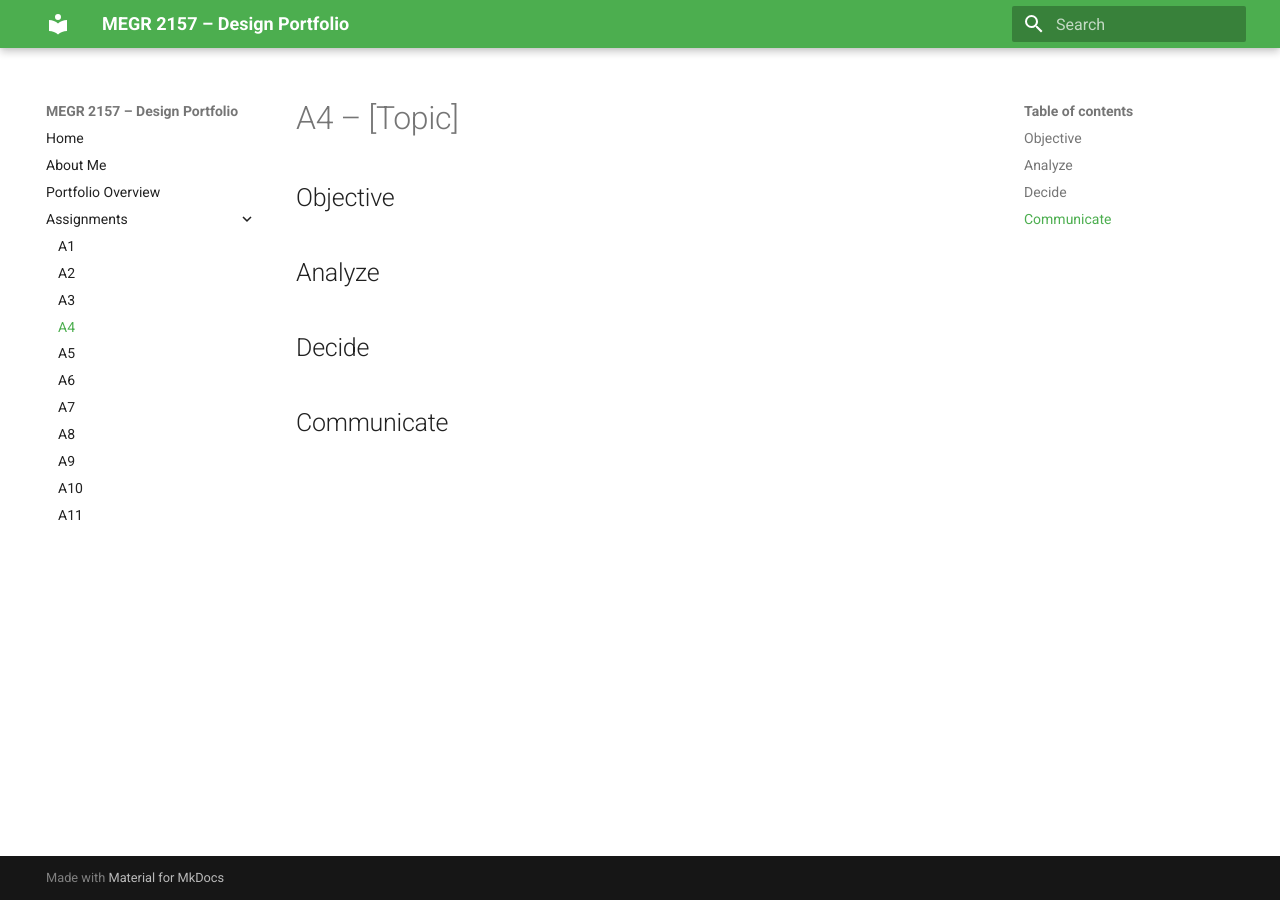
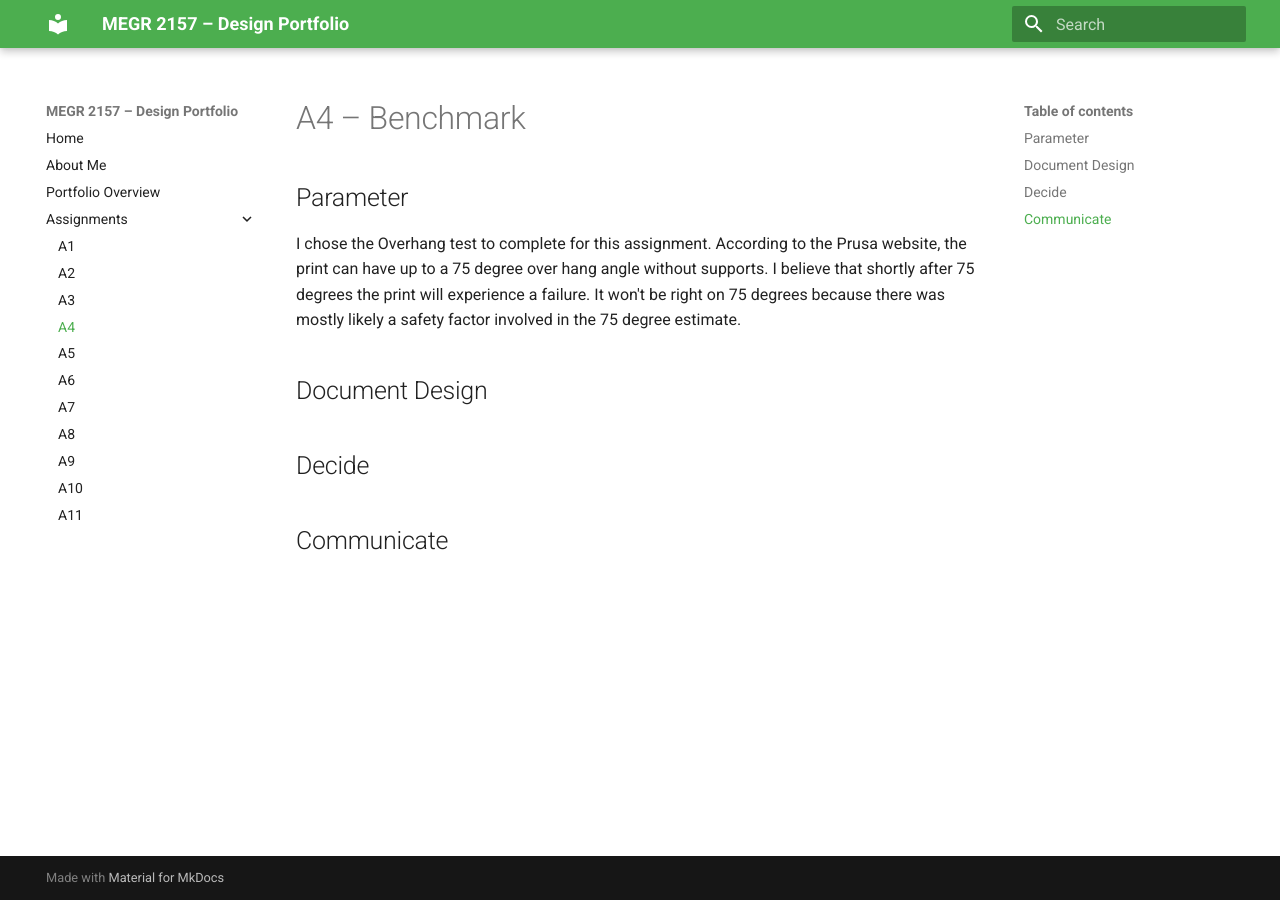
Before and after one commit to nnicho12/Noah-Nicholson-Portfolio, an MkDocs documentation site: the page built from docs/assignments/A04/index.md, in a window 1280 px wide. Built offline with MkDocs 1.6.1 and Material for MkDocs 9.7.7, drawn with Linux system fonts in a browser that asks for light colours.

Commit message:
Update index.md

```diff
--- a/docs/assignments/A04/index.md
+++ b/docs/assignments/A04/index.md
@@ -1,9 +1,9 @@
-# A4 – [Topic]
+# A4 – Benchmark
 
-## Objective
+## Parameter
+I chose the Overhang test to complete for this assignment. According to the Prusa website, the print can have up to a 75 degree over hang angle without supports. I believe that shortly after 75 degrees the print will experience a failure. It won't be right on 75 degrees because there was mostly likely a safety factor involved in the 75 degree estimate.
 
-
-## Analyze
+## Document Design
 
 
 ## Decide
```
